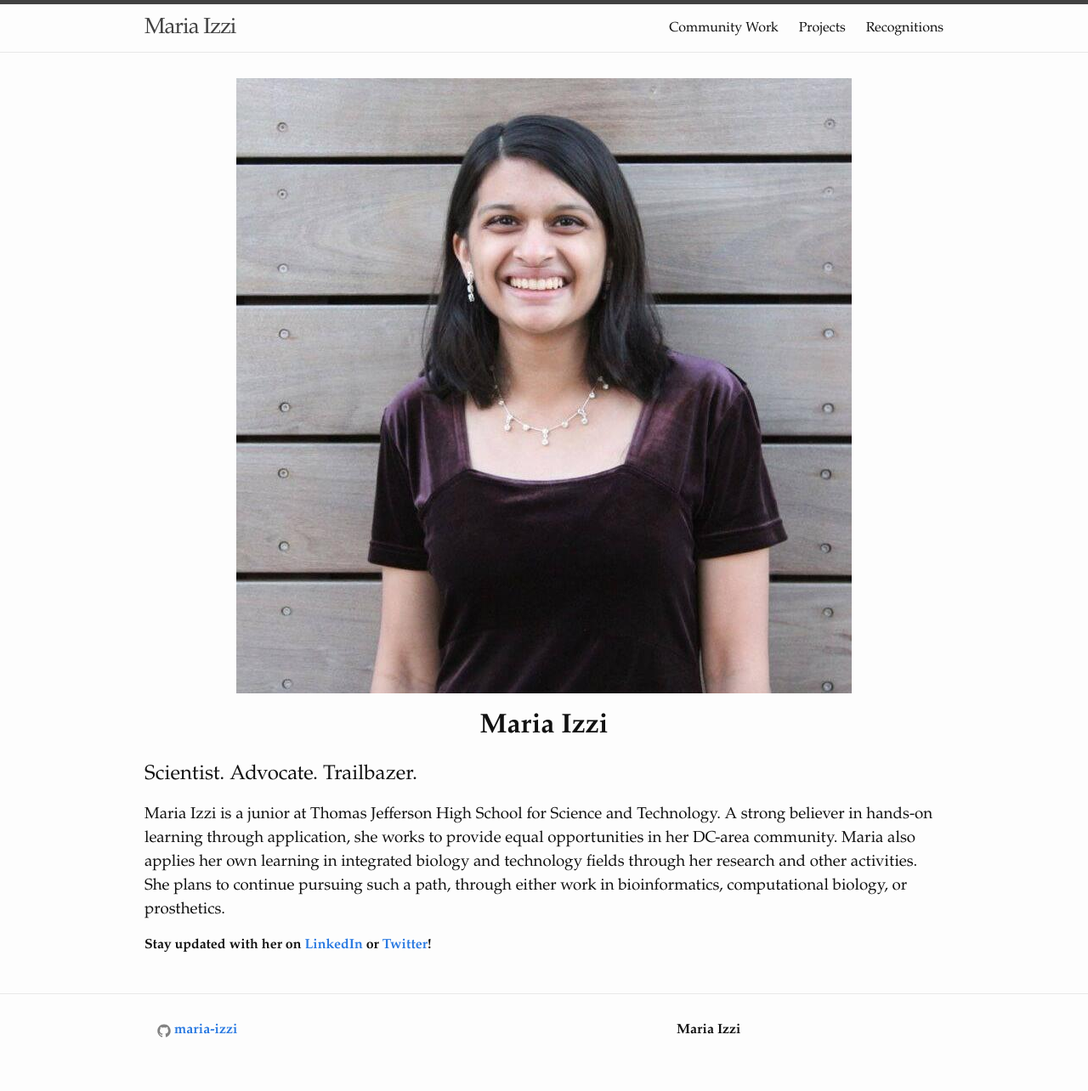
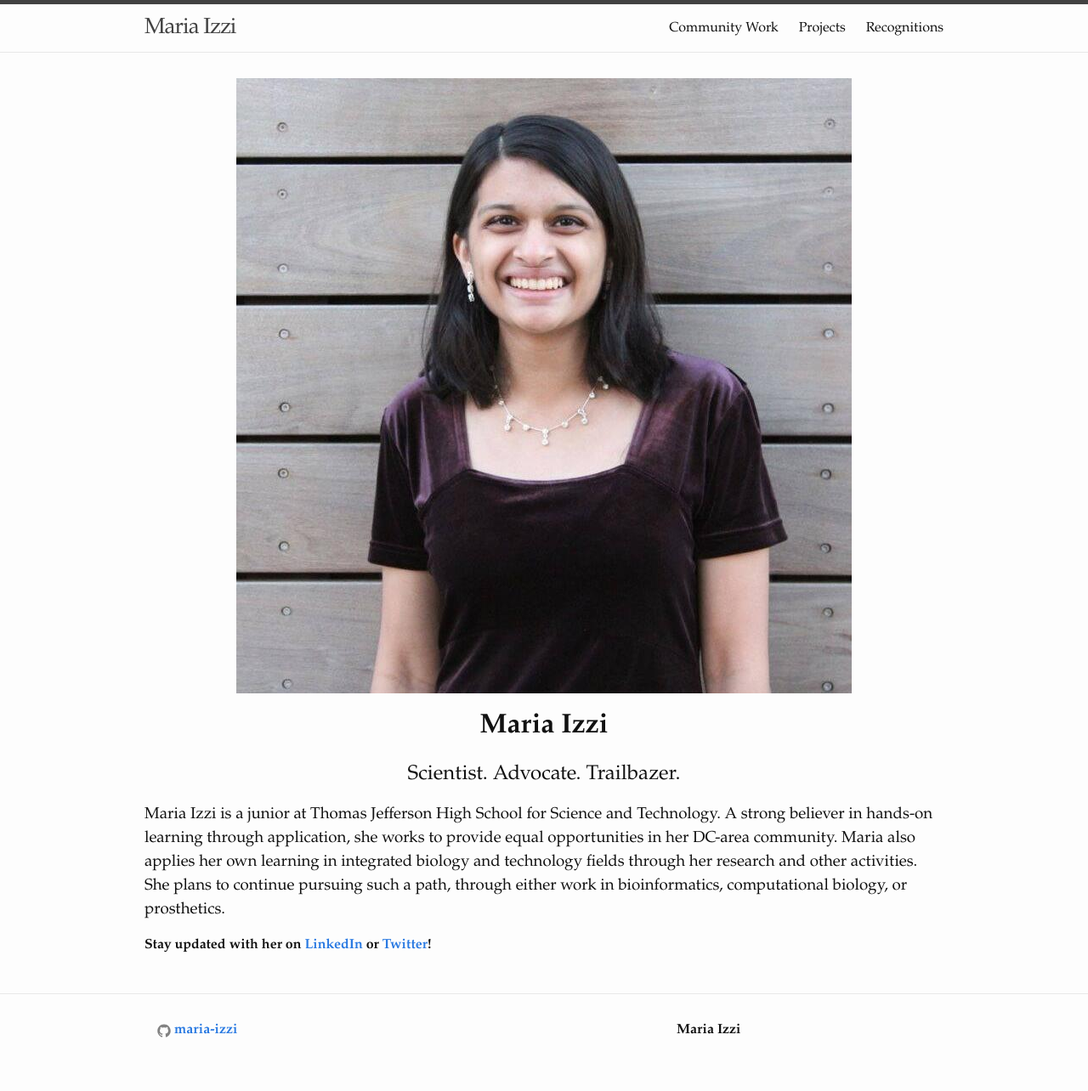
Before and after one commit to maria-izzi/maria-izzi.github.io, a Jekyll site: the page built from index.html, in a window 1280 px wide. Shown: the whole page at 85% size. Built offline with Jekyll 4.4.1, drawn with Linux system fonts in a browser that asks for light colours.

Commit message:
Update main.scss

```diff
--- a/css/main.scss
+++ b/css/main.scss
@@ -32,6 +32,10 @@ h1
 {
     text-align: center;
 }
+h2
+{
+    text-align: center;
+}
 .row {
   display: flex;
   text-align:center;
```
